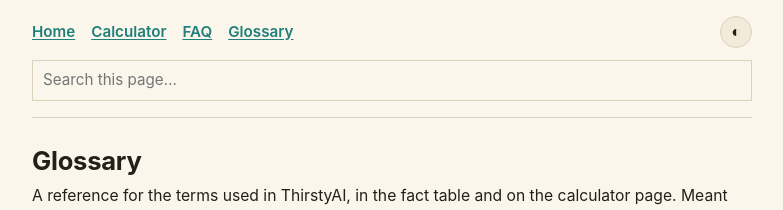
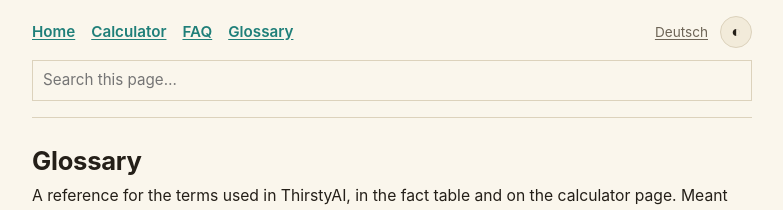
Before and after one commit to Ascent04/ThirstyAI, a Jekyll site: the page built from docs/glossary.md, in a window 1280 px wide and 900 px high. Shown: the top 210 px of the window, without its empty margins (248-1031 px from the left). Built offline with Jekyll 4.4.1, drawn with Linux system fonts in a browser that asks for light colours; our own code applies the rules of GitHub Pages for plain Markdown files.

Commit message:
Read the page name from a field that pages have
The switch was reading page.basename, which only exists on static
files. On a page it is empty, so the surrounding condition never
held and the whole block was skipped - the switch was absent on
every page regardless of whether its counterpart existed.

The earlier static_files pass was an attempt to fix the lookup
when the input was the thing missing.

Co-Authored-By: Claude Sonnet 5 <noreply@anthropic.com>

```diff
--- a/docs/_layouts/default.html
+++ b/docs/_layouts/default.html
@@ -30,7 +30,7 @@
     <a href="{{ site.baseurl }}/glossary.html">Glossary</a>
   </nav>
   <div class="site-controls">
-    {% assign base = page.basename %}
+    {% assign base = page.name | remove: ".md" %}
     {% if base %}
       {% if base contains "-de" %}
         {% assign alt_base = base | remove: "-de" %}
```
